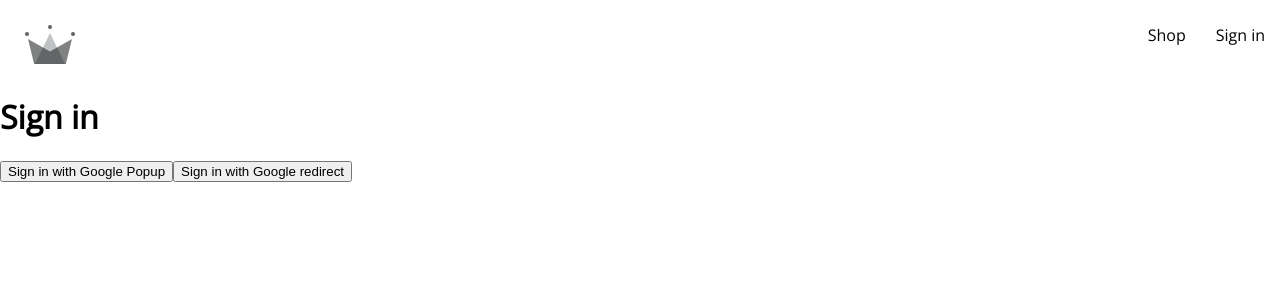
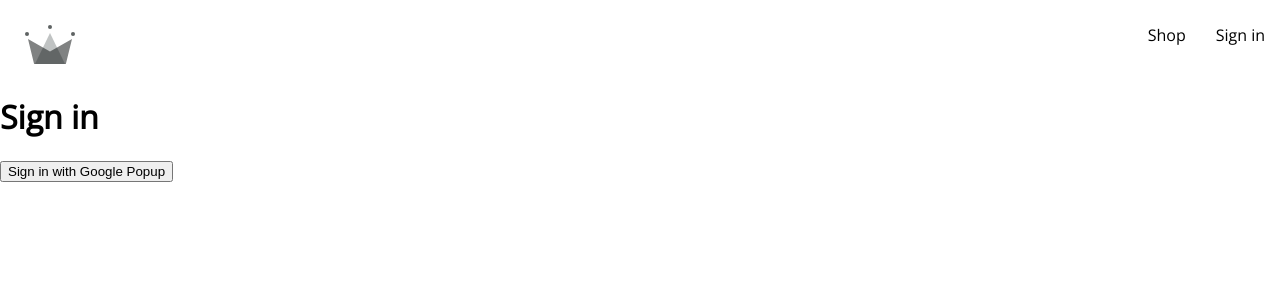
Before and after one commit to mihailtudos/react-shop, a React (Create React App) app: page /sign-in in a window 1280 px wide. Shown: the top 300 px of the page. Built offline with nearby package versions, Linux system fonts and the light colour scheme.

Commit message:
removed google redirect signin

```diff
--- a/src/components/routes/sign-in/sign-in.component.jsx
+++ b/src/components/routes/sign-in/sign-in.component.jsx
@@ -1,16 +1,6 @@
-import { useEffect } from "react";
-import { getRedirectResult } from 'firebase/auth'
-import { auth, signInWithGooglePopup, signInWithGoogleRedirect, createUserDocumentFromAuth } from '../../../utils/firebase.utils'
+import { auth, signInWithGooglePopup, createUserDocumentFromAuth } from '../../../utils/firebase.utils'
 
 const SignIn = () => {
-	useEffect(
-		() => async () => {
-			const response = await getRedirectResult(auth);
-			console.log(response);
-		},
-		[]
-	);
-
 	const logGoogleUser = async () => {
 		const { user } = await signInWithGooglePopup();
 		const userDocRef = await createUserDocumentFromAuth(user);
@@ -22,9 +12,6 @@ const SignIn = () => {
 			<button onClick={logGoogleUser}>
 				Sign in with Google Popup
 			</button>
-			<button onClick={signInWithGoogleRedirect}>
-				Sign in with Google redirect
-			</button>
 		</div>
 	)
 }
--- a/src/utils/firebase.utils.js
+++ b/src/utils/firebase.utils.js
@@ -3,7 +3,7 @@ import { initializeApp } from "firebase/app";
 
 // TODO: Add SDKs for Firebase products that you want to use
 // https://firebase.google.com/docs/web/setup#available-libraries
-import {getAuth, signInWithRedirect, signInWithPopup, GoogleAuthProvider } from 'firebase/auth';
+import {getAuth, signInWithPopup, GoogleAuthProvider } from 'firebase/auth';
 import {
 	getFirestore,
 	doc,
@@ -31,7 +31,6 @@ googleProvider.setCustomParameters({
 
 export const auth = getAuth();
 export const signInWithGooglePopup = () => signInWithPopup(auth, googleProvider);
-export const signInWithGoogleRedirect = () => signInWithRedirect(auth, googleProvider);
 
 export const db = getFirestore();
 
```
